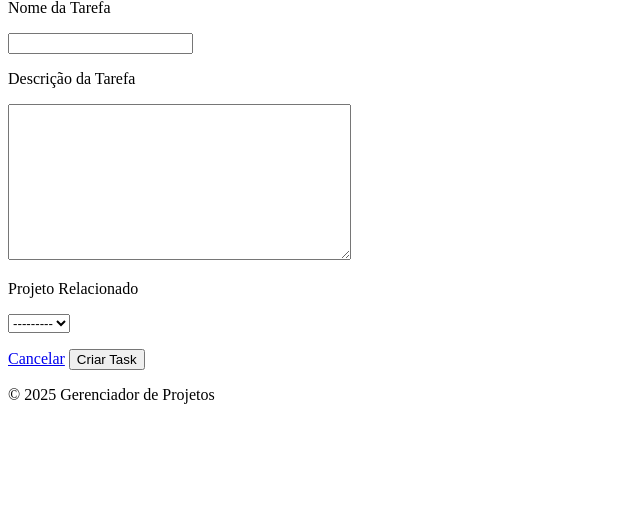
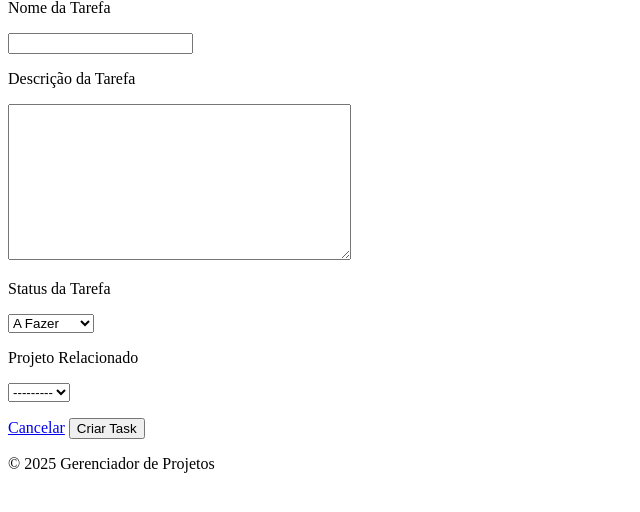
Before and after one commit to lPitecus/project-manager, a Django app: page /task/add in a window 1280 px wide. Shown: the part 234-746 px from the top of the page, without its empty margins (0-640 px from the left). Run offline with Django 5.2, Linux system fonts and the light colour scheme; the visitor is signed in with stand-in values (Sample User, id 1); data that the repository does not hold is empty.

Commit message:
Add status field to Task model
Added a new status field to the Task model with predefined choices and a default value of 'TODO'. Updated templates to display and handle the task status, and modified forms to include the new field.

```diff
--- a/projects/forms.py
+++ b/projects/forms.py
@@ -31,9 +31,10 @@ class ProjectForm(ModelForm):
 class TaskForm(ModelForm):
     class Meta:
         model = Task
-        fields = ['name', 'description', 'related_project']  # Mantemos 'related_project'
+        fields = ['name', 'description', 'status', 'related_project']  # Mantemos 'related_project'
         labels = {
             'name': 'Nome da Tarefa',
             'description': 'Descrição da Tarefa',
-            'related_project': 'Projeto Relacionado'
+            'related_project': 'Projeto Relacionado',
+            'status': 'Status da Tarefa'
         }
--- a/projects/models.py
+++ b/projects/models.py
@@ -22,8 +22,21 @@ class Project(models.Model):
         return reverse('projects:project', kwargs={'pk': self.pk})
 
 class Task(models.Model):
+    STATUS_CHOICES = [
+        ('TODO', 'A Fazer'),
+        ('IN PROGRESS', 'Fazendo'),
+        ('PAUSED', 'Pausado'),
+        ('DONE', 'Concluído'),
+        ('CANCELED', 'Cancelado')
+    ]
+
     name = models.CharField(max_length=150)
     description = models.TextField(blank=True)
+    status = models.CharField(
+        max_length=15,
+        choices=STATUS_CHOICES,
+        default='TODO'
+    )
     created_at = models.DateTimeField(auto_now_add=True)
     related_project = models.ForeignKey(Project, on_delete=models.CASCADE)
     created_by = models.ForeignKey(User, on_delete=models.DO_NOTHING, related_name='tasks_created')
--- a/projects/templates/projects/add_task.html
+++ b/projects/templates/projects/add_task.html
@@ -20,6 +20,9 @@
     <label>{{ form.description.label }}</label>
     <p>{{ form.description }}</p>
 
+    <label>{{ form.status.label }}</label>
+    <p>{{ form.status }}</p>
+
 
     {% if current_project %}
         <input type="hidden" name="related_project" value="{{ current_project.id }}">
--- a/projects/templates/projects/task.html
+++ b/projects/templates/projects/task.html
@@ -4,9 +4,10 @@
 
 {% block content %}
 <h1>{{ current_task.name }}</h1>
+    <h3>Status: {{ current_task.get_status_display }}</h3>
     <p>Criado em {{ current_task.created_at }}</p>
 
-<h2>Descrição</h2>
+    <h4>Descrição</h4>
 <p>{{ current_task.description }}</p>
 
 <p>Task criada por {{ current_task.created_by.username }}</p>
```
Also changed, not shown: projects/migrations/0004_task_status.py (added).
